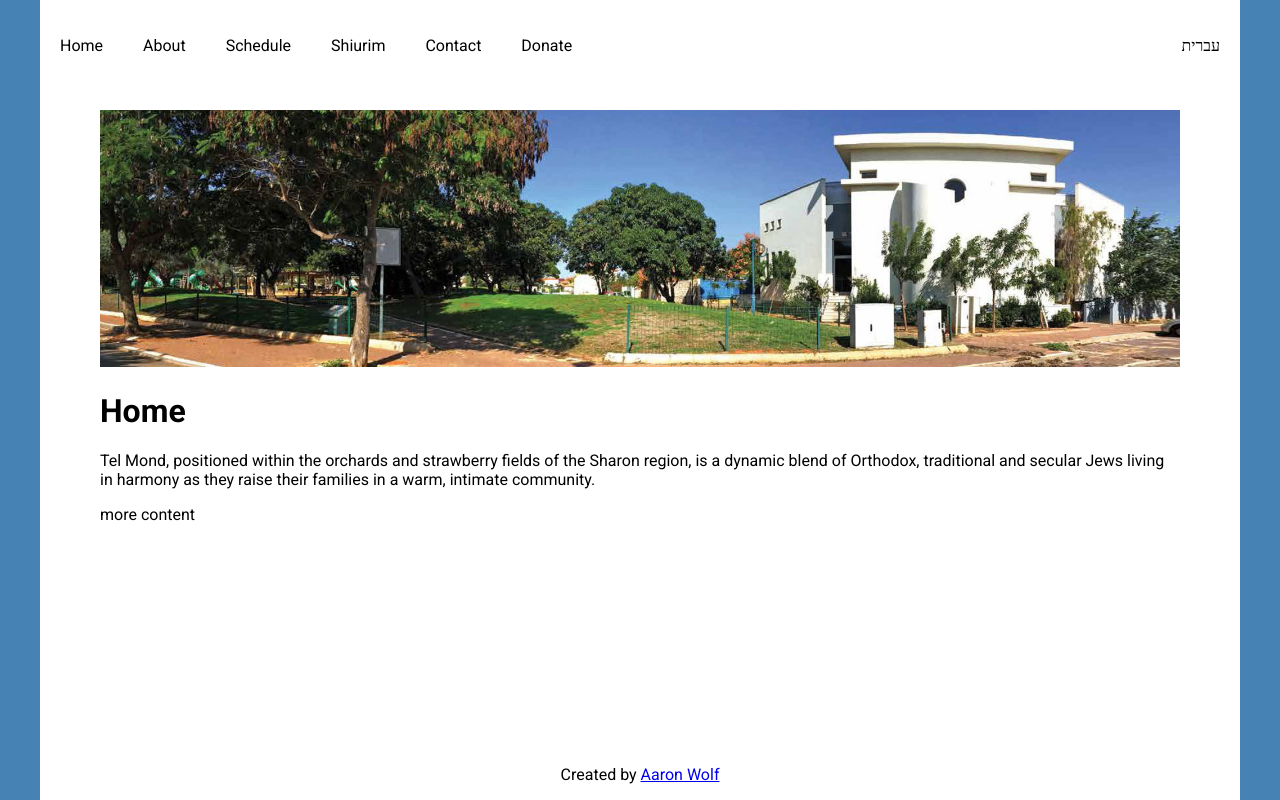
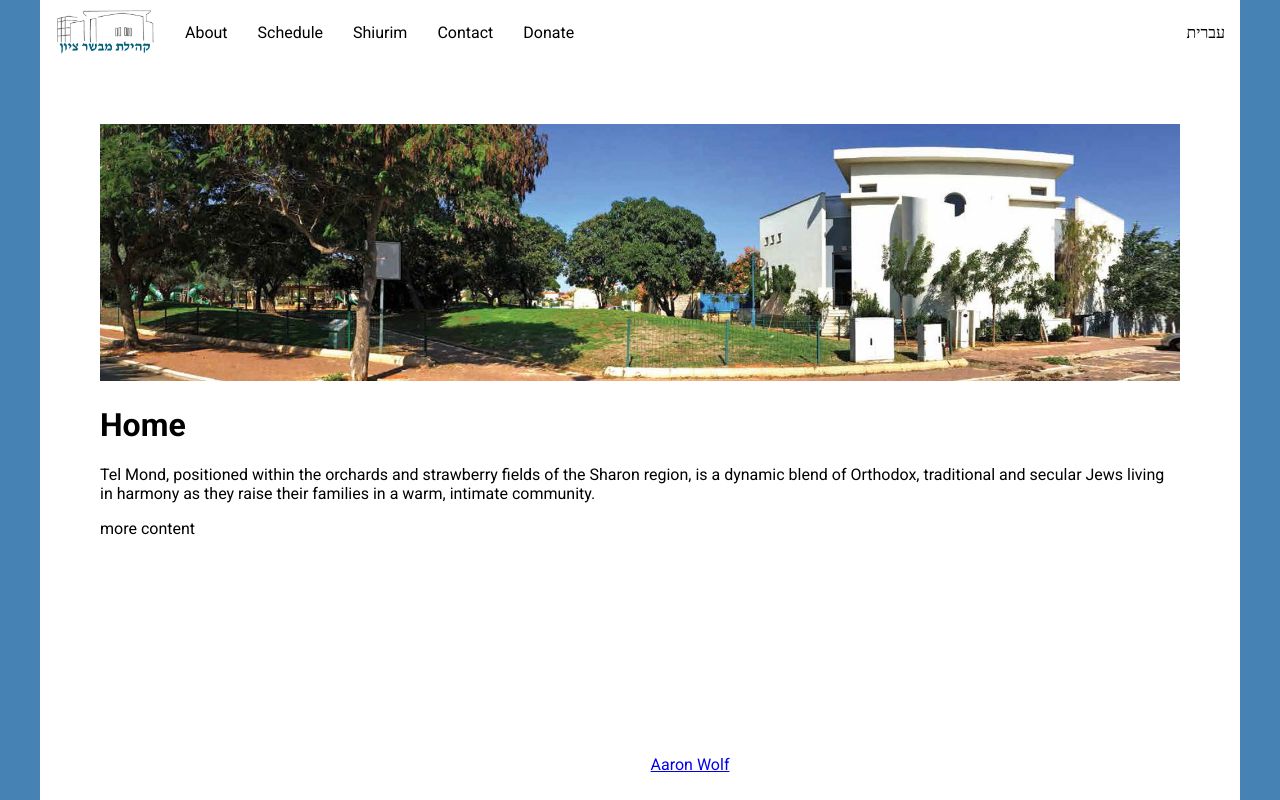
Before and after one commit to mevaserzion/mevaserzion, a React (Vite) app: page / in a window 1280 px wide. Built offline with nearby package versions, Linux system fonts and the light colour scheme.

Commit message:
navbar style

```diff
--- a/package.json
+++ b/package.json
@@ -13,6 +13,7 @@
     "bootstrap": "^5.3.3",
     "react": "^18.3.1",
     "react-dom": "^18.3.1",
+    "react-icons": "^5.4.0",
     "react-router-dom": "^7.1.3",
     "styled-components": "^6.1.14",
     "zustand": "^5.0.3"
--- a/src/App.css
+++ b/src/App.css
@@ -2,20 +2,37 @@ html, body {
   height: 100%;
   margin: 0 auto;
   max-width: 1200px;
-  background: steelblue
+  background: steelblue;
 }
+
 
 .main {
   display: flex;
   flex-direction: column;
   min-height: 100vh;
-  background: white
+  background: white;
+  width: 100%;
 }
 
 .app {
   padding: 50px;
   margin: 10px;
   flex-grow: 1;
+}
+
+/* Responsive Adjustments */
+@media (max-width: 768px) {
+  .app {
+    padding: 20px;
+    margin: 5px;
+  }
+}
+
+@media (max-width: 480px) {
+  .app {
+    padding: 15px;
+    margin: 0;
+  }
 }
 
 footer {
@@ -25,10 +42,46 @@ footer {
   padding: 10px;
 }
 
+/* Ensure footer sticks to the bottom */
+@media (max-width: 768px) {
+  footer {
+    padding: 15px;
+  }
+}
+
 .link {
   text-decoration: none;
 }
 
-h1, p{
+/* Make typography more responsive */
+h1, p {
   font-family: "Roboto", serif;
 }
+
+h1 {
+  font-size: 2rem;
+}
+
+p {
+  font-size: 1rem;
+}
+
+@media (max-width: 768px) {
+  h1 {
+    font-size: 1.75rem;
+  }
+
+  p {
+    font-size: 0.9rem;
+  }
+}
+
+@media (max-width: 480px) {
+  h1 {
+    font-size: 1.5rem;
+  }
+
+  p {
+    font-size: 0.85rem;
+  }
+}
--- a/src/components/Footer.tsx
+++ b/src/components/Footer.tsx
@@ -2,12 +2,36 @@ import styled from 'styled-components';
 
 const P = styled.p`
   text-align: center;
+  font-size: 1rem;
+  font-family: 'Roboto', serif;
+  color: white;
+
+  @media (max-width: 768px) {
+    font-size: 0.9rem;
+    padding: 5px;
+  }
+
+  @media (max-width: 480px) {
+    font-size: 0.8rem;
+  }
 `;
 
 const Container = styled.div`
   display: flex;
   justify-content: center;
   align-items: center;
+  width: 100%;
+  padding: 10px;
+  min-height: 50px;
+
+  @media (max-width: 768px) {
+    flex-wrap: wrap;
+    padding: 15px;
+  }
+
+  @media (max-width: 480px) {
+    padding: 20px;
+  }
 `;
 
 export default function Footer() {
--- a/src/components/navbar.tsx
+++ b/src/components/navbar.tsx
@@ -1,55 +1,150 @@
 import styled from 'styled-components';
+import { useState, useEffect } from 'react';
 import { useLanguageStore } from '../store';
 import { home, about, contact, schedule, shiurim, donate } from '../consts';
 import { Link } from 'react-router-dom';
+import { FaBars, FaTimes } from 'react-icons/fa';
+import logo from '../assets/logo.jpeg';
 
 const NavContainer = styled.div<{ $isHebrew: boolean }>`
-  margin: 0;
-  padding: 0;
   background-color: white;
   display: flex;
   flex-direction: ${({ $isHebrew }) => ($isHebrew ? 'row-reverse' : 'row')};
-  height: 50px;
+  align-items: center;
+  justify-content: space-between;
   width: 100%;
-  justify-content: space-between;
+  position: relative;
+`;
+
+const LogoContainer = styled.div`
+  display: flex;
+  align-items: center;
+
+  p {
+    text-align: center;
+    text-decoration: none !important;
+    color: black;
+
+    &:hover {
+      color: white;
+    }
+  }
+
+  img {
+    width: 100px;
+    object-fit: contain;
+  }
+
+  @media (max-width: 768px) {
+    img {
+      display: none; /* Hide logo on mobile */
+    }
+  }
+`;
+
+const MobileHomeText = styled.div`
+  display: none;
+  font-size: 1.5rem;
+  font-weight: bold;
+  text-align: center;
+
+  @media (max-width: 768px) {
+    display: block;
+  }
+`;
+
+const Hamburger = styled.div`
+  display: none;
+  font-size: 24px;
+  cursor: pointer;
+
+  @media (max-width: 768px) {
+    display: block;
+  }
+`;
+
+const MobileMenu = styled.div<{ $isOpen: boolean }>`
+  display: ${({ $isOpen }) => ($isOpen ? 'flex' : 'none')};
+  flex-direction: column;
+  position: absolute;
+  top: 50px;
+  left: 0;
+  width: 100%;
+  background: white;
+  box-shadow: 0px 4px 10px rgba(0, 0, 0, 0.1);
+  z-index: 1000;
+
+  @media (min-width: 769px) {
+    display: none;
+  }
 `;
 
 const Group = styled.div<{ $isHebrew: boolean }>`
   display: flex;
   flex-direction: ${({ $isHebrew }) => ($isHebrew ? 'row-reverse' : 'row')};
+  align-items: center;
+
+  @media (max-width: 768px) {
+    display: none; /* Hide desktop menu on mobile */
+  }
 `;
 
 const NavItem = styled.div`
   background-color: white;
   display: flex;
-  flex-direction: column;
   justify-content: center;
-  height: 100%;
-  padding: 10px;
-  margin: 10px;
+  align-items: center;
+  padding: 10px 15px;
   cursor: pointer;
   text-align: center;
   text-decoration: none;
   color: black;
   font-family: 'Roboto', serif;
+  transition: background-color 0.3s ease-in-out, color 0.3s ease-in-out;
 
   &:hover {
     background-color: steelblue;
     color: white;
   }
+
+  @media (max-width: 768px) {
+    width: 100%;
+    padding: 12px 0;
+  }
 `;
 
 export default function Navbar() {
+  const [isOpen, setIsOpen] = useState(false);
+  const [isMobile, setIsMobile] = useState(window.innerWidth < 768);
+
   const lang = useLanguageStore((state) => state.lang);
   const en = useLanguageStore((state) => state.english);
   const he = useLanguageStore((state) => state.hebrew);
 
+  useEffect(() => {
+    const handleResize = () => setIsMobile(window.innerWidth < 768);
+    window.addEventListener('resize', handleResize);
+    return () => window.removeEventListener('resize', handleResize);
+  }, []);
+
   return (
     <NavContainer $isHebrew={lang === 'he'}>
       <Group $isHebrew={lang === 'he'}>
-        <NavItem as={Link} to='/'>
-          {home[lang].title}
+        <NavItem>
+          <Link to='/'>
+            <LogoContainer>
+              {isMobile ? (
+                <MobileHomeText>{home[lang].title}</MobileHomeText>
+              ) : (
+                <>
+                  <img src={logo} alt='Logo' />
+                </>
+              )}
+            </LogoContainer>
+          </Link>
         </NavItem>
+
+        {/* Desktop Navigation */}
         <NavItem as={Link} to='/about'>
           {about[lang].title}
         </NavItem>
@@ -64,13 +159,48 @@ export default function Navbar() {
         </NavItem>
         <NavItem
           as={Link}
-          to='https://app.icount.co.il/m/4be4e/c53e2p4u664a0b9a006?utm_source=iCount&utm_medium=paypage&utm_campaign=4https://app.icount.co.il/m/4be4e/c53e2p4u664a0b9a006?utm_source=iCount&utm_medium=paypage&utm_campaign=4'
+          to='https://app.icount.co.il/m/4be4e/c53e2p4u664a0b9a006?'
           target='_blank'
           rel='noopener noreferrer'
         >
           {donate[lang].title}
         </NavItem>
       </Group>
+
+      {/* Mobile Menu Toggle */}
+      <Hamburger onClick={() => setIsOpen(!isOpen)}>
+        {isOpen ? <FaTimes /> : <FaBars />}
+      </Hamburger>
+
+      {/* Mobile Navigation */}
+      <MobileMenu $isOpen={isOpen}>
+        <NavItem as={Link} to='/' onClick={() => setIsOpen(false)}>
+          {home[lang].title}
+        </NavItem>
+        <NavItem as={Link} to='/about' onClick={() => setIsOpen(false)}>
+          {about[lang].title}
+        </NavItem>
+        <NavItem as={Link} to='/schedule' onClick={() => setIsOpen(false)}>
+          {schedule[lang].title}
+        </NavItem>
+        <NavItem as={Link} to='/shiurim' onClick={() => setIsOpen(false)}>
+          {shiurim[lang].title}
+        </NavItem>
+        <NavItem as={Link} to='/contact' onClick={() => setIsOpen(false)}>
+          {contact[lang].title}
+        </NavItem>
+        <NavItem
+          as={Link}
+          to='https://app.icount.co.il/m/4be4e/c53e2p4u664a0b9a006?'
+          target='_blank'
+          rel='noopener noreferrer'
+          onClick={() => setIsOpen(false)}
+        >
+          {donate[lang].title}
+        </NavItem>
+      </MobileMenu>
+
+      {/* Language Toggle */}
       {lang === 'he' ? (
         <NavItem onClick={en}>English</NavItem>
       ) : (
```
Also changed, not shown: 1 other file (tests, documents, lock files or other folders).
